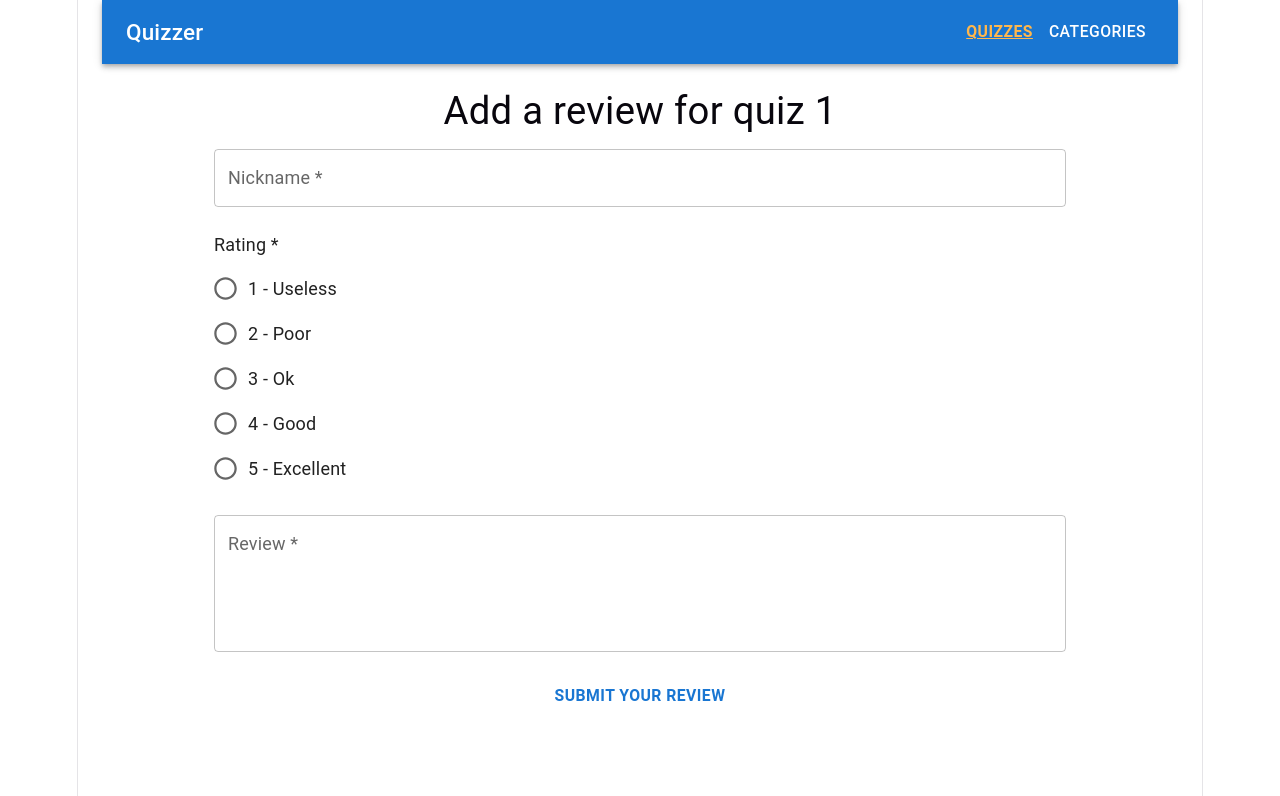
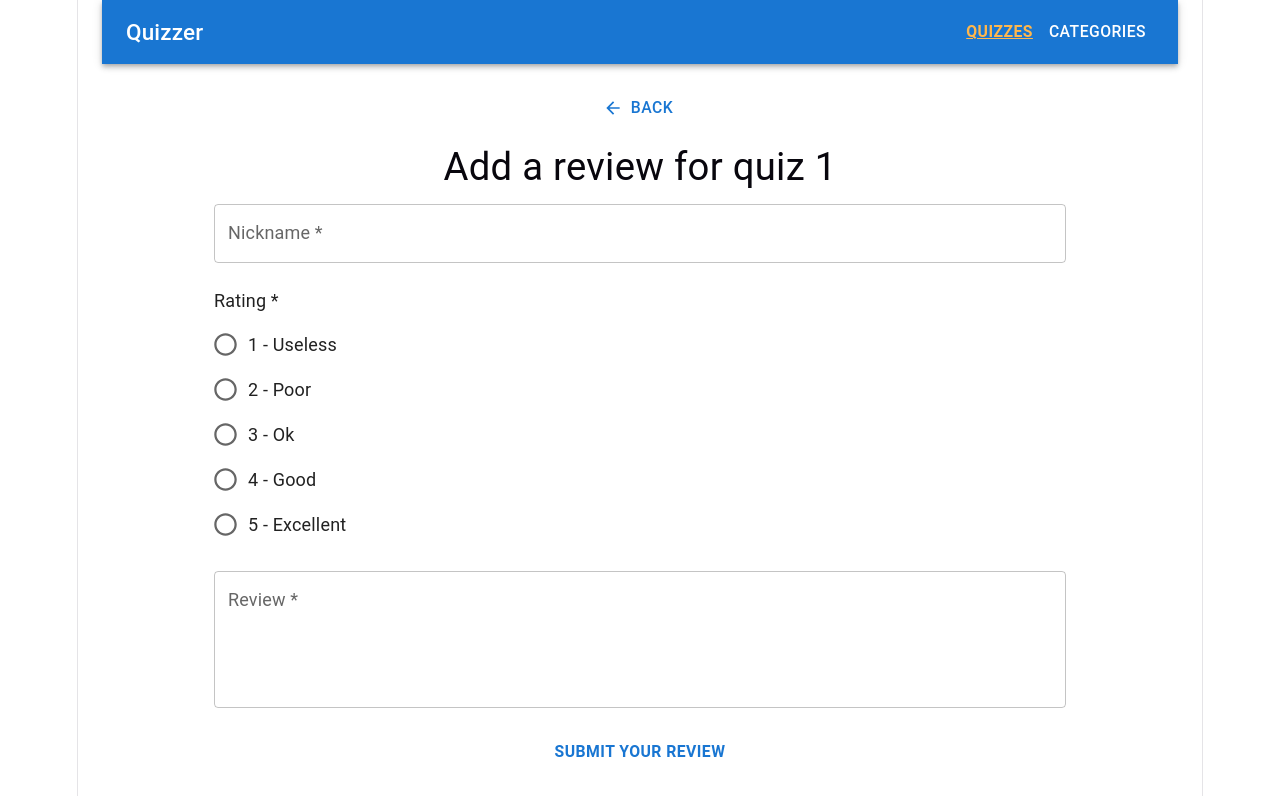
Before and after one commit to The-Five-Stack/quizzer-ui, a React (Vite) app: page /publishedquizz/1/reviews/new in a window 1280 px wide. Shown: the top 796 px of the page. Built offline with nearby package versions, Linux system fonts and the light colour scheme.

Commit message:
feat: enhance PublishedQuizList with Add review link and improve layout; add Back button to AddReviewForm

```diff
--- a/src/pages/PublishedQuizList.tsx
+++ b/src/pages/PublishedQuizList.tsx
@@ -116,6 +116,8 @@ export default function PublishedQuizList() {
                       {q.category?.name ?? "—"}
                     </Typography>
                     <br />
+
+                    <Box sx={{ display: "flex", gap: 2, mt: 1 }}>
                       <Typography variant="body2">
                         <Link
                           component={RouterLink}
@@ -127,6 +129,19 @@ export default function PublishedQuizList() {
                           View results
                         </Link>
                       </Typography>
+
+                      <Typography variant="body2">
+                        <Link
+                          component={RouterLink}
+                          to={`/publishedquizz/${q.id}/reviews/new`}
+                          color="primary"
+                          className="published-quiz-results-link"
+                        >
+                          Add review
+                        </Link>
+                      </Typography>
+                    </Box>
+
                   </CardContent>
                 </Card>
               ))}
--- a/src/review-forms/AddReviewForm.tsx
+++ b/src/review-forms/AddReviewForm.tsx
@@ -12,6 +12,7 @@ import {
   Alert,
 } from "@mui/material";
 import { submitReview } from "../api";
+import ArrowBackIcon from "@mui/icons-material/ArrowBack";
 
 export default function AddReviewForm() {
   const { quizId } = useParams();
@@ -58,6 +59,14 @@ export default function AddReviewForm() {
 
   return (
     <Container maxWidth="md" sx={{ py: 3 }}>
+      <Button
+        startIcon={<ArrowBackIcon />}
+        onClick={() => navigate(`/student`)}
+        sx={{ mb: 2 }}
+      >
+        Back
+      </Button>
+
       <Typography variant="h4" component="h1" gutterBottom>
         Add a review for quiz {quizId}
       </Typography>
```
Lines whose indentation alone changed are shown as unchanged.
